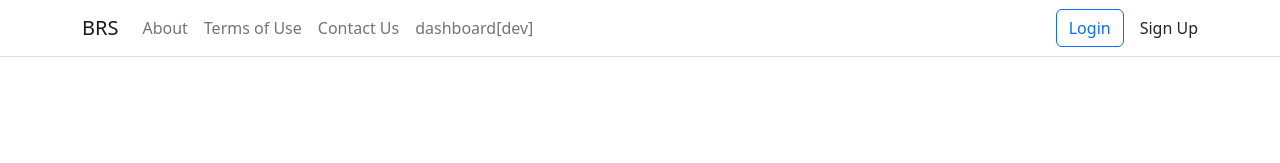
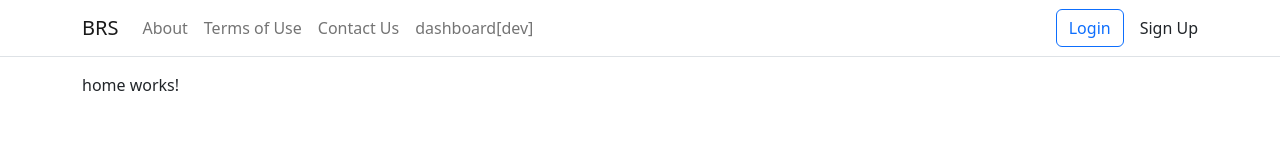
Before and after one commit to mdahmed-abdus/Bus-Reservation-System-FE, an Angular app: page / in a window 1280 px wide. Shown: the top 163 px of the page. Built offline with nearby package versions, Linux system fonts and the light colour scheme.

Commit message:
Add home component

```diff
--- a/src/app/app-routing.module.ts
+++ b/src/app/app-routing.module.ts
@@ -1,10 +1,12 @@
 import { NgModule } from '@angular/core';
 import { RouterModule, Routes } from '@angular/router';
 import { DashboardComponent } from './dashboard/dashboard.component';
+import { HomeComponent } from './home/home.component';
 import { LoginComponent } from './login/login.component';
 import { RegisterUserComponent } from './register-user/register-user.component';
 
 const routes: Routes = [
+  { path: '', component: HomeComponent },
   { path: 'users/login', component: LoginComponent },
   { path: 'users/register', component: RegisterUserComponent },
   { path: 'users/dashboard', component: DashboardComponent },
--- a/src/app/app.module.ts
+++ b/src/app/app.module.ts
@@ -13,6 +13,7 @@
 import { SubDashboardComponent } from './sharedComponents/sub-dashboard/sub-dashboard.component';
 import { UserProfileComponent } from './sharedComponents/user-profile/user-profile.component';
 import { NavbarComponent } from './navbar/navbar.component';
+import { HomeComponent } from './home/home.component';
 
 @NgModule({
   declarations: [
@@ -26,6 +27,7 @@
     SubDashboardComponent,
     UserProfileComponent,
     NavbarComponent,
+    HomeComponent,
   ],
   imports: [BrowserModule, AppRoutingModule, HttpClientModule, FormsModule],
   providers: [],
--- /dev/null
+++ b/src/app/home/home.component.html
@@ -0,0 +1,3 @@
+<div class="container">
+  <p>home works!</p>
+</div>
--- /dev/null
+++ b/src/app/home/home.component.ts
@@ -0,0 +1,15 @@
+import { Component, OnInit } from '@angular/core';
+
+@Component({
+  selector: 'app-home',
+  templateUrl: './home.component.html',
+  styleUrls: ['./home.component.css']
+})
+export class HomeComponent implements OnInit {
+
+  constructor() { }
+
+  ngOnInit(): void {
+  }
+
+}
```
Also changed, not shown: src/app/home/home.component.css (added), 1 other file (tests, documents, lock files or other folders).
